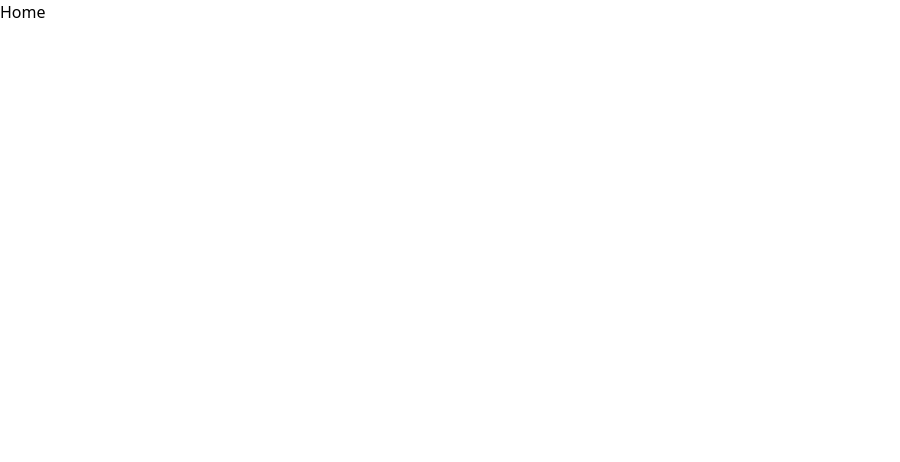
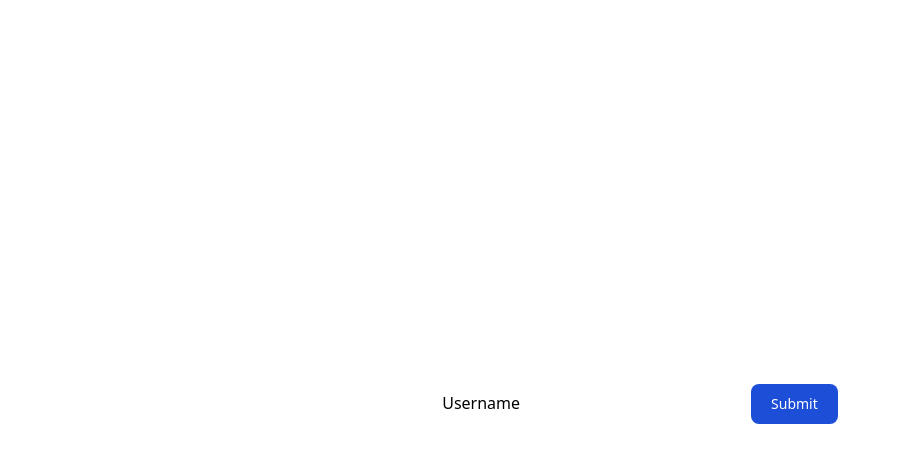
Before and after one commit to ftaskoski/ReadEase, a Vue app: page /settings in a window 1280 px wide. Shown: the top 462 px of the page, without its empty margins (0-900 px from the left). Built offline with nearby package versions, Linux system fonts and the light colour scheme; sample sign-in values are in the browser's storage.

Commit message:
update username

```diff
--- a/src/views/Settings.vue
+++ b/src/views/Settings.vue
@@ -1,9 +1,30 @@
 <template>
-    <div>
-        <RouterLink to="/">Home</RouterLink>
+    <div class="flex justify-center items-center h-screen">
+     <form @submit.prevent="changeUsername">
+      <label for="username">Username</label>
+      <input type="text" v-model="newUsername" name="username" id="username">
+      <button class="text-white bg-blue-700 hover:bg-blue-800 focus:ring-4 focus:outline-none focus:ring-blue-300 font-medium rounded-lg text-sm w-full sm:w-auto px-5 py-2.5 text-center mt-2" type="submit">Submit</button>
+     </form>
     </div>
 </template>
 
 <script setup lang="ts">
+import { ref } from "vue";
+import axios from "axios";
+import { loadUserFromLocalStorage } from "@/store/authStore";
+const newUsername = ref<string>("");
+    const url = "http://localhost:5000/";
+    const user = loadUserFromLocalStorage();
+const id = user ? user.id : null;
+const password = user.password;
+function changeUsername(){
+    axios.put(`${url}api/update/${id}`, {
+        username: newUsername.value,
+        id: id,
+        password: password
 
+    }).then((response) => {
+        console.log(response);
+    })
+}
 </script>
```
